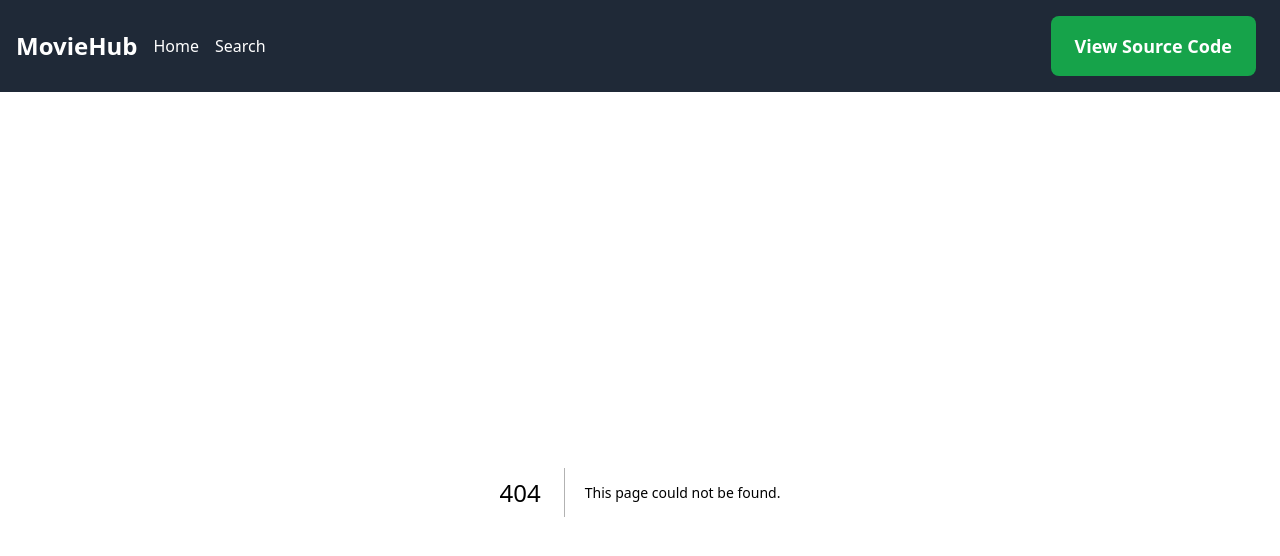
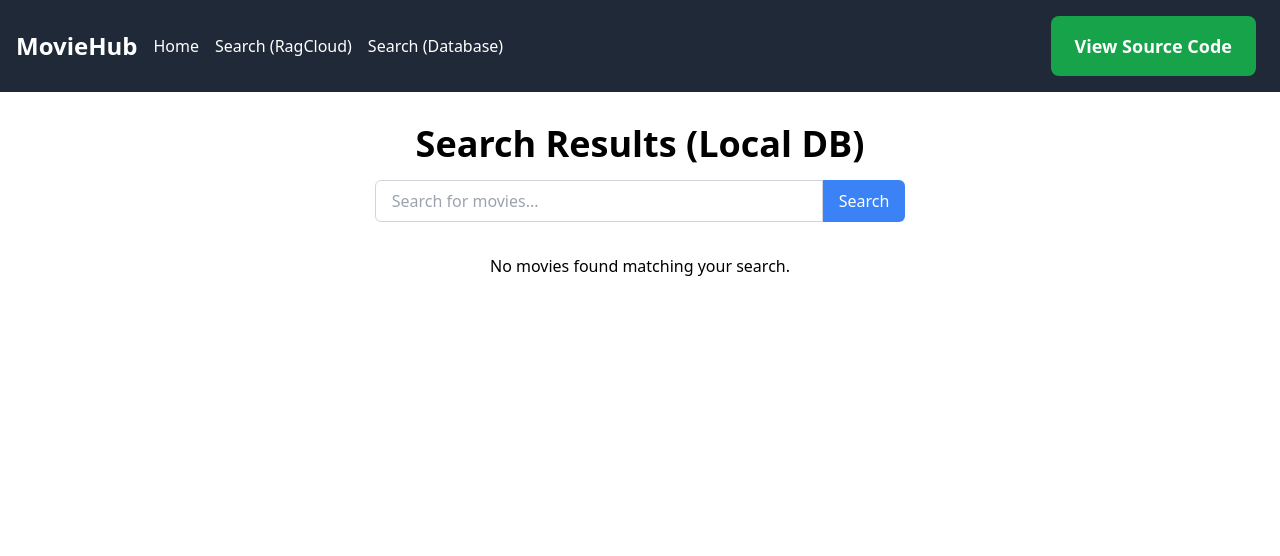
Before and after one commit to saitanay/ragcloud-demo, a Next.js app: page /search-db in a window 1280 px wide. Before the commit this address had no page. Shown: the top 556 px of the page. Built offline with nearby package versions, Linux system fonts and the light colour scheme.

Commit message:
DB search added

```diff
--- a/components/Header.js
+++ b/components/Header.js
@@ -19,7 +19,10 @@ const Header = () => {
               <a className={`hover:text-gray-400 ${router.pathname === '/' ? 'text-gray-400' : ''}`}>Home</a>
             </Link>
             <Link legacyBehavior href="/search">
-              <a className={`hover:text-gray-400 ${router.pathname === '/search' ? 'text-gray-400' : ''}`}>Search</a>
+              <a className={`hover:text-gray-400 ${router.pathname === '/search' ? 'text-gray-400' : ''}`}>Search (RagCloud)</a>
+            </Link>
+            <Link legacyBehavior href="/search-db">
+              <a className={`hover:text-gray-400 ${router.pathname === '/search' ? 'text-gray-400' : ''}`}>Search (Database)</a>
             </Link>
           </nav>
         </div>
--- a/components/MovieCard.js
+++ b/components/MovieCard.js
@@ -1,21 +1,28 @@
-// components/MovieCard.js
-
 import Link from 'next/link';
 import Image from 'next/image';
+import { useState } from 'react';
 
 const MovieCard = ({ movie }) => {
+  const [imageError, setImageError] = useState(false);
+
+  const handleImageError = () => {
+    setImageError(true);
+  };
+
   return (
     <div className="border rounded-lg overflow-hidden shadow-md hover:shadow-lg transition-shadow duration-300">
       <Link href={`/movies/${movie._id}`} legacyBehavior>
         <a className="block">
           <div className="flex justify-center p-4">
             <Image
-              src={movie.posterLink || '/default-poster.jpg'}
+              src={imageError ? '/public_default-poster.jpg' : movie.posterLink}
               alt={movie.seriesTitle}
               width={200}
               height={300}
-              objectFit="cover"
+              onError={handleImageError}
               className="max-w-[120px] h-auto mx-auto transition-transform duration-300 ease-in-out transform hover:scale-105"
+              priority={false}
+              quality={75}
             />
           </div>
           <div className="p-4 text-center">
--- /dev/null
+++ b/components/SearchBarDb.js
@@ -0,0 +1,36 @@
+// components/SearchBarDb.js
+
+import { useState } from 'react';
+import { useRouter } from 'next/router';
+
+const SearchBarDb = () => {
+  const [searchQuery, setSearchQuery] = useState('');
+  const router = useRouter();
+
+  const handleSearch = (e) => {
+    e.preventDefault();
+    if (searchQuery.trim() !== '') {
+      router.push(`/search-db?query=${encodeURIComponent(searchQuery.trim())}`);
+    }
+  };
+
+  return (
+    <form onSubmit={handleSearch} className="flex justify-center mb-8">
+      <input
+        type="text"
+        placeholder="Search for movies..."
+        value={searchQuery}
+        onChange={(e) => setSearchQuery(e.target.value)}
+        className="w-full max-w-md px-4 py-2 border border-gray-300 rounded-l-md focus:outline-none focus:ring-2 focus:ring-blue-500"
+      />
+      <button
+        type="submit"
+        className="px-4 py-2 bg-blue-500 text-white rounded-r-md hover:bg-blue-600 focus:outline-none focus:ring-2 focus:ring-blue-500"
+      >
+        Search
+      </button>
+    </form>
+  );
+};
+
+export default SearchBarDb;
--- a/pages/api/search.js
+++ /dev/null
@@ -1,125 +0,0 @@
-// pages/api/search.js
-
-import clientPromise from '../../lib/mongodb';
-import { ObjectId } from 'mongodb';
-
-/**
- * API Endpoint: /api/search
- * Method: POST
- * Description: Processes search requests to find similar movies based on the provided data.
- */
-
-export default async function handler(req, res) {
-  if (req.method !== 'POST') {
-    res.setHeader('Allow', ['POST']);
-    return res.status(405).json({ success: false, message: `Method ${req.method} Not Allowed` });
-  }
-
-  const { dataset, data, requestedCountOfMatches, thresholdMatchScore, pageNumber, pageSize } = req.body;
-
-  if (!dataset || !data || !Array.isArray(data)) {
-    return res.status(400).json({ success: false, message: 'Invalid request payload.' });
-  }
-
-  try {
-    const client = await clientPromise;
-    const db = client.db('movies'); // Ensure you're using the 'movies' database
-
-    // Build aggregation pipeline
-    const pipeline = [
-      {
-        $match: {
-          // Initial match stage can be adjusted as needed
-          // For example, match any movie that has at least one of the search parameters
-          $or: [
-            ...data
-              .filter(item => item.movie_name)
-              .map(item => ({ seriesTitle: { $regex: item.movie_name, $options: 'i' } })),
-            ...data
-              .filter(item => item.genre)
-              .map(item => ({ genre: { $regex: item.genre, $options: 'i' } })),
-            ...data
-              .filter(item => item.director)
-              .map(item => ({ director: { $regex: item.director, $options: 'i' } })),
-            ...data
-              .filter(item => item.cast)
-              .map(item => ({ stars: { $regex: item.cast, $options: 'i' } })),
-          ],
-        },
-      },
-      {
-        $addFields: {
-          score: {
-            $add: [
-              ...data.map(item => {
-                if (item.movie_name) {
-                  return {
-                    $cond: [
-                      { $regexMatch: { input: '$seriesTitle', regex: item.movie_name, options: 'i' } },
-                      item.weight,
-                      0,
-                    ],
-                  };
-                }
-                if (item.genre) {
-                  return {
-                    $cond: [
-                      { $regexMatch: { input: '$genre', regex: item.genre, options: 'i' } },
-                      item.weight,
-                      0,
-                    ],
-                  };
-                }
-                if (item.director) {
-                  return {
-                    $cond: [
-                      { $regexMatch: { input: '$director', regex: item.director, options: 'i' } },
-                      item.weight,
-                      0,
-                    ],
-                  };
-                }
-                if (item.cast) {
-                  return {
-                    $cond: [
-                      { $regexMatch: { input: '$stars', regex: item.cast, options: 'i' } },
-                      item.weight,
-                      0,
-                    ],
-                  };
-                }
-                return 0;
-              }),
-            ],
-          },
-        },
-      },
-      {
-        $match: {
-          score: { $gte: thresholdMatchScore },
-        },
-      },
-      {
-        $sort: { score: -1 },
-      },
-      {
-        $limit: requestedCountOfMatches,
-      },
-      {
-        $project: { _id: 1 }, // Only return the _id field
-      },
-    ];
-
-    const results = await db.collection('movies').aggregate(pipeline).toArray();
-
-    // Serialize ObjectId to string
-    const serializedResults = results.map((movie) => ({
-      recordId: movie._id.toString(),
-    }));
-
-    res.status(200).json({ success: true, results: serializedResults });
-  } catch (error) {
-    console.error('Error in /api/search:', error);
-    res.status(500).json({ success: false, message: 'Internal Server Error' });
-  }
-}
--- /dev/null
+++ b/pages/search-db.js
@@ -0,0 +1,88 @@
+// pages/search-db.js
+
+import Head from 'next/head';
+import SearchBarDb from '../components/SearchBarDb';
+import MovieCard from '../components/MovieCard';
+
+const SearchDbResults = ({ movies, query, error }) => {
+  return (
+    <div>
+      <Head>
+        <title>Search Results for "{query}" (Local DB)</title>
+        <meta name="description" content={`Search results for ${query} from local database`} />
+        <link rel="icon" href="/favicon.ico" />
+      </Head>
+
+      <main className="container mx-auto px-4 py-8">
+        <h1 className="text-4xl font-bold mb-4 text-center">Search Results (Local DB)</h1>
+        <SearchBarDb />
+
+        {/* Display Error if any */}
+        {error && (
+          <p className="text-red-500 text-center mb-4 mt-4">{error}</p>
+        )}
+
+        {/* Display Search Results */}
+        {movies.length > 0 ? (
+          <div className="grid grid-cols-1 sm:grid-cols-2 md:grid-cols-3 lg:grid-cols-4 gap-6 mt-8">
+            {movies.map((movie) => (
+              <MovieCard key={movie._id} movie={movie} />
+            ))}
+          </div>
+        ) : (
+          <p className="text-center mt-8">No movies found matching your search.</p>
+        )}
+      </main>
+    </div>
+  );
+};
+
+export default SearchDbResults;
+
+export async function getServerSideProps(context) {
+  const { query } = context.query;
+
+  if (!query) {
+    return {
+      props: { movies: [], query: '', error: null },
+    };
+  }
+
+  try {
+    const { default: clientPromise } = await import('../lib/mongodb');
+    const client = await clientPromise;
+    const db = client.db('movies');
+
+    // Search pipeline
+    const pipeline = [
+      {
+        $match: {
+          $or: [
+            { seriesTitle: { $regex: query, $options: 'i' } },
+            { director: { $regex: query, $options: 'i' } },
+            { stars: { $regex: query, $options: 'i' } },
+            { overview: { $regex: query, $options: 'i' } },
+          ],
+        },
+      },
+      { $limit: 12 }, // Adjust limit as needed
+    ];
+
+    const results = await db.collection('movies').aggregate(pipeline).toArray();
+
+    // Serialize _id for Next.js
+    const movies = results.map((movie) => ({
+      ...movie,
+      _id: movie._id.toString(),
+    }));
+
+    return {
+      props: { movies, query, error: null },
+    };
+  } catch (error) {
+    console.error('Error fetching search results from MongoDB:', error);
+    return {
+      props: { movies: [], query, error: 'Failed to fetch search results from the database.' },
+    };
+  }
+}
```
